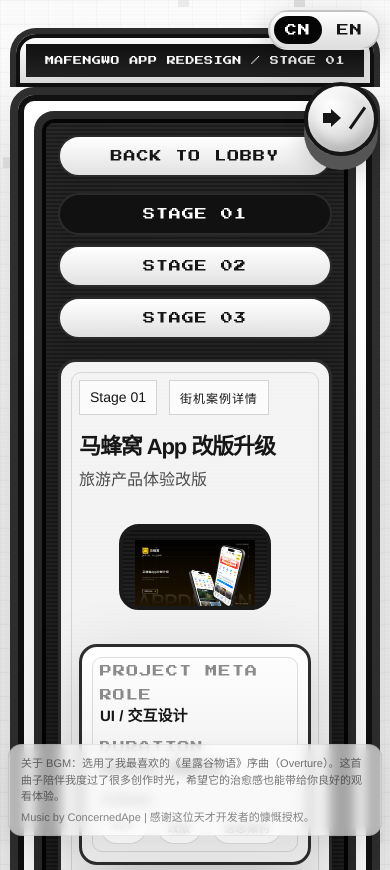
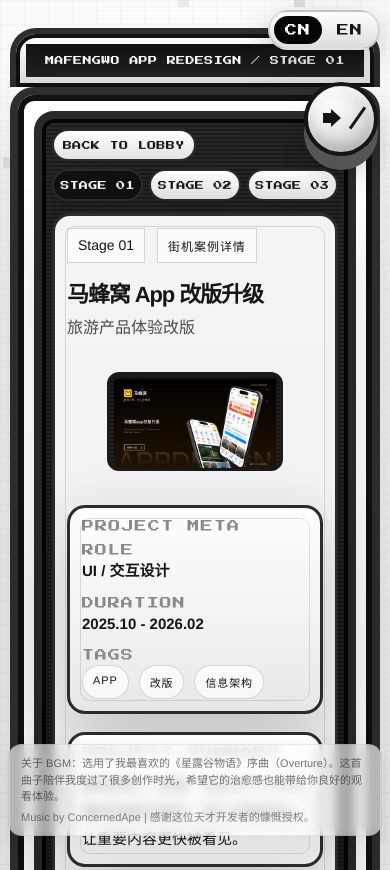
Before and after one commit to wangyih2005-design/portfolio-mine, a plain HTML site: page project-detail.html in a window 390 px wide. Shown: the top 870 px of the page. Drawn offline with nearby package versions, Linux system fonts and the light colour scheme.

Commit message:
Add files via upload

```diff
--- a/styles.css
+++ b/styles.css
@@ -1543,6 +1543,55 @@
     font-size: clamp(20px, 6.8vw, 28px);
     line-height: 1.2;
   }
+  .detail-screen {
+    gap: 14px;
+    padding: 12px;
+  }
+  .detail-toolbar {
+    gap: 10px;
+    align-items: flex-start;
+  }
+  .detail-back {
+    min-height: 34px;
+    padding: 8px 10px;
+    font-size: 10px;
+    letter-spacing: 0.04em;
+  }
+  .detail-nav {
+    display: grid;
+    grid-template-columns: repeat(3, minmax(0, 1fr));
+    gap: 8px;
+    width: 100%;
+  }
+  .detail-nav-link {
+    min-height: 34px;
+    padding: 8px 6px;
+    font-size: 10px;
+    letter-spacing: 0.04em;
+  }
+  .detail-primary,
+  .detail-summary-card,
+  .detail-process-card,
+  .detail-sidebar-panel,
+  .detail-pages-card {
+    padding: 14px;
+  }
+  .detail-cover {
+    padding: 6px;
+    border-width: 3px;
+    border-radius: 14px;
+  }
+  .detail-pages-flow {
+    gap: 10px;
+  }
+  .detail-page-shot {
+    padding: 6px;
+    border-width: 2px;
+    border-radius: 12px;
+  }
+  .detail-page-shot img {
+    border-radius: 6px;
+  }
   .project-area {
     padding: 14px;
     gap: 16px;
@@ -1586,6 +1635,46 @@
     font-size: 9px;
     letter-spacing: 0.04em;
   }
+  .detail-screen {
+    gap: 12px;
+    padding: 10px;
+  }
+  .detail-toolbar {
+    gap: 8px;
+  }
+  .detail-back {
+    min-height: 32px;
+    padding: 7px 9px;
+    font-size: 9px;
+  }
+  .detail-nav {
+    grid-template-columns: repeat(3, minmax(0, 1fr));
+    gap: 6px;
+  }
+  .detail-nav-link {
+    min-height: 32px;
+    padding: 7px 4px;
+    font-size: 9px;
+    letter-spacing: 0.03em;
+  }
+  .detail-primary,
+  .detail-summary-card,
+  .detail-process-card,
+  .detail-sidebar-panel,
+  .detail-pages-card {
+    padding: 12px;
+  }
+  .detail-cover {
+    padding: 4px;
+    border-radius: 12px;
+  }
+  .detail-pages-flow {
+    gap: 8px;
+  }
+  .detail-page-shot {
+    padding: 4px;
+    border-radius: 10px;
+  }
   .lang-toggle button { min-width: 48px; padding: 8px 10px; }
   .bgm-credit {
     left: 8px;
@@ -1610,6 +1699,4 @@
   .gallery-card { flex-basis: min(280px, 86vw); min-height: 430px; }
   .gallery-stage { font-size: 11px; padding: 7px 8px; }
   .gallery-tags { gap: 8px; }
-  .detail-back,
-  .detail-nav-link { width: 100%; }
-}
+}
```
